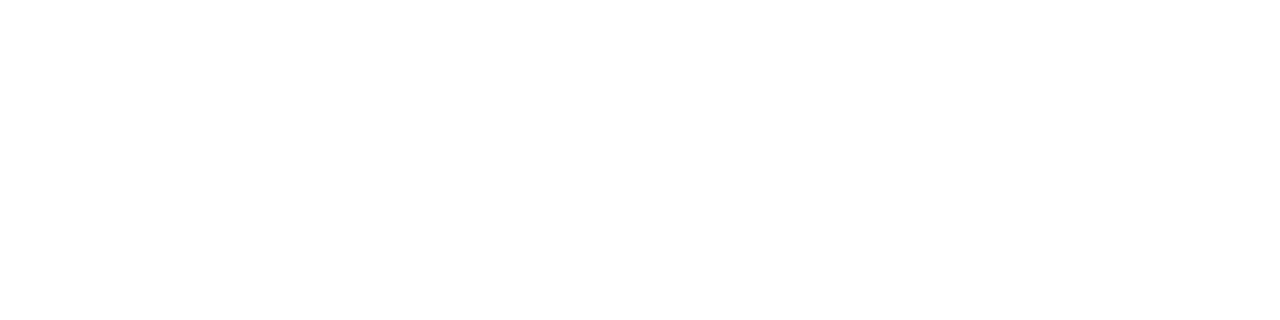
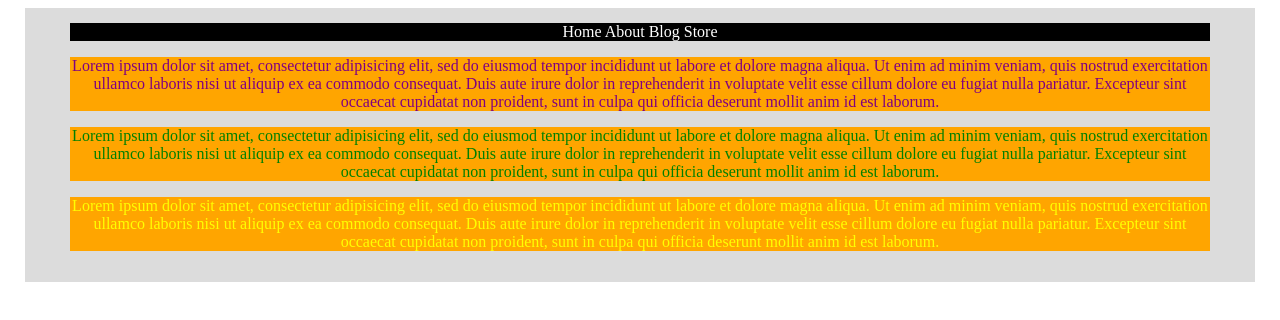
Before and after one commit to jtavis/jtavis.github.io, a plain HTML site: page homework/box-model-layout/index.html in a window 1280 px wide. Drawn offline with Linux system fonts and the light colour scheme.

Commit message:
March 9 commit 2

```diff
--- a/homework/box-model-layout/index.html
+++ b/homework/box-model-layout/index.html
@@ -2,8 +2,42 @@
 <html>
 <head>
 	<title>Box Model / Layout Exercise</title>
+	<link rel="stylesheet" type="text/css" href="style.css">
 </head>
 <body>
-
+	<div id="container">
+		<div id="boxSize">
+			<div id="menu">
+				<a href="#">Home</a>
+				<a href="#">About</a>
+				<a href="#">Blog</a>
+				<a href="#">Store</a>
+			</div>
+			<p id="purpleText">
+			Lorem ipsum dolor sit amet, consectetur adipisicing elit, sed do eiusmod
+			tempor incididunt ut labore et dolore magna aliqua. Ut enim ad minim veniam,
+			quis nostrud exercitation ullamco laboris nisi ut aliquip ex ea commodo
+			consequat. Duis aute irure dolor in reprehenderit in voluptate velit esse
+			cillum dolore eu fugiat nulla pariatur. Excepteur sint occaecat cupidatat non
+			proident, sunt in culpa qui officia deserunt mollit anim id est laborum.
+			</p>
+			<p id="greenText">
+			Lorem ipsum dolor sit amet, consectetur adipisicing elit, sed do eiusmod
+			tempor incididunt ut labore et dolore magna aliqua. Ut enim ad minim veniam,
+			quis nostrud exercitation ullamco laboris nisi ut aliquip ex ea commodo
+			consequat. Duis aute irure dolor in reprehenderit in voluptate velit esse
+			cillum dolore eu fugiat nulla pariatur. Excepteur sint occaecat cupidatat non
+			proident, sunt in culpa qui officia deserunt mollit anim id est laborum.
+			</p>
+			<p id="yellowText">
+			Lorem ipsum dolor sit amet, consectetur adipisicing elit, sed do eiusmod
+			tempor incididunt ut labore et dolore magna aliqua. Ut enim ad minim veniam,
+			quis nostrud exercitation ullamco laboris nisi ut aliquip ex ea commodo
+			consequat. Duis aute irure dolor in reprehenderit in voluptate velit esse
+			cillum dolore eu fugiat nulla pariatur. Excepteur sint occaecat cupidatat non
+			proident, sunt in culpa qui officia deserunt mollit anim id est laborum.
+			</p>
+		</div>
+	</div>
 </body>
 </html>
--- a/homework/box-model-layout/style.css
+++ b/homework/box-model-layout/style.css
@@ -0,0 +1,38 @@
+#container {
+	background-color: rgb(220,220,220);
+	width: 95%;
+	margin: 0 auto;
+	padding: 15px;
+}
+
+#boxSize {
+	width: 95%;
+	margin: 0 auto;
+	text-align: center;
+}
+
+#menu {
+	color: white;
+	background-color: black;
+}
+
+a {
+	color: white;
+	text-decoration: none;
+}
+
+p{
+	background-color: orange;
+}
+
+#purpleText {
+	color: purple;
+}
+
+#greenText {
+	color: green;
+}
+
+#yellowText {
+	color: yellow;
+}
```
